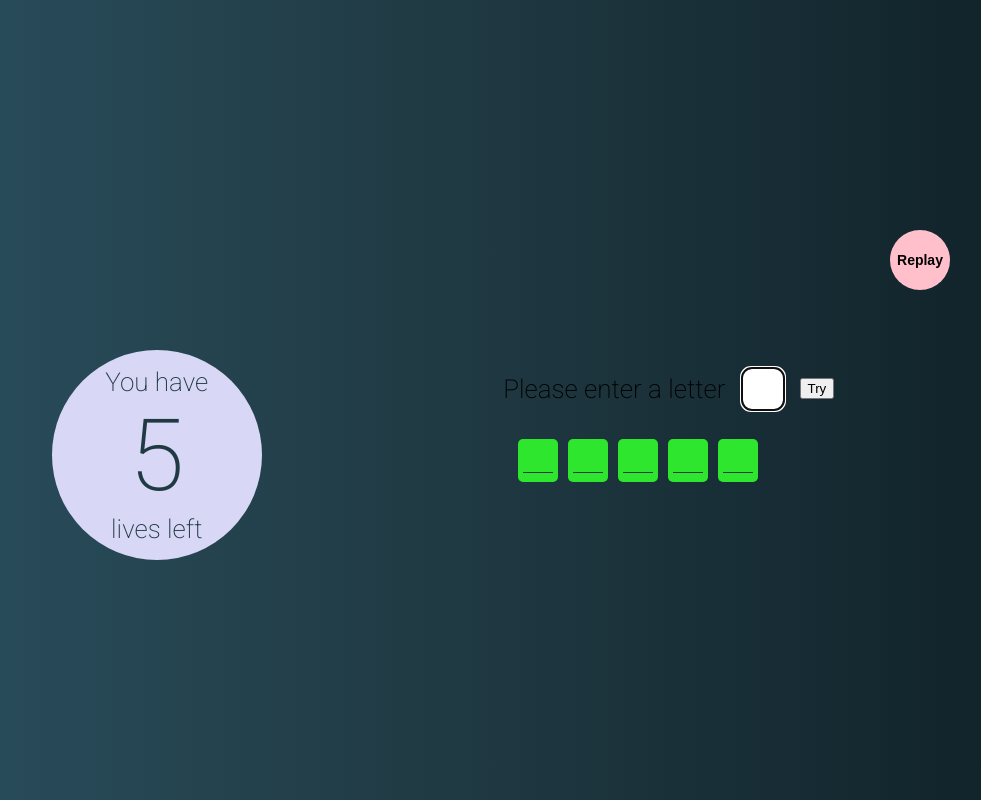
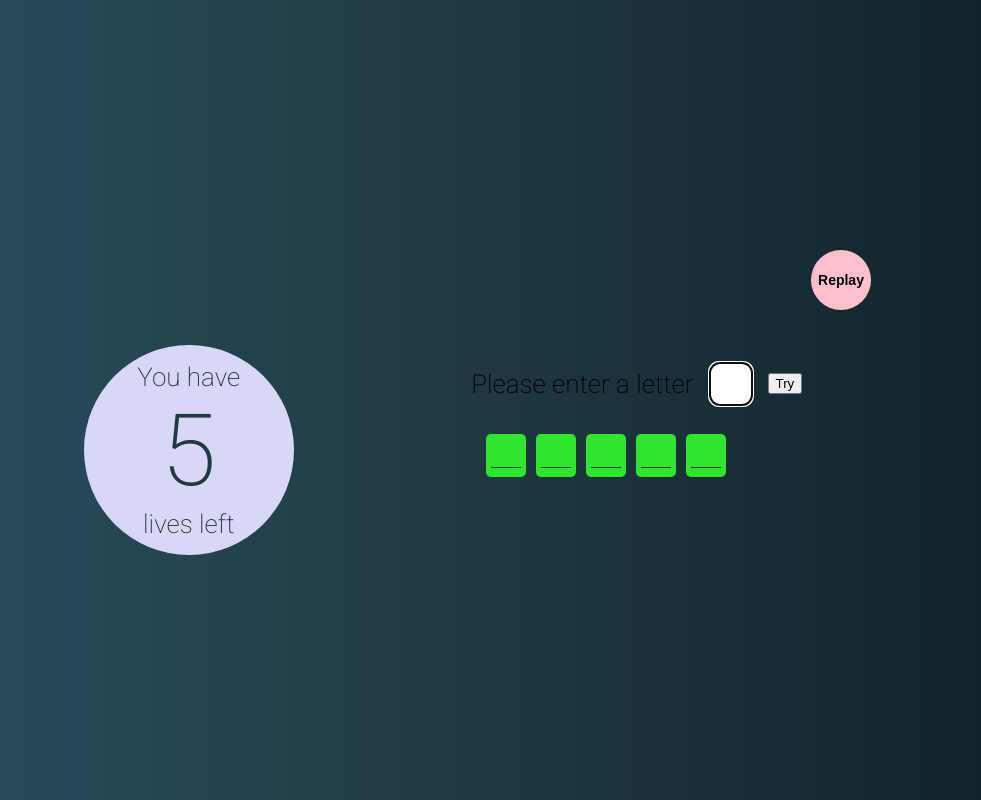
Before and after one commit to aledeloss/hangman-game, a React (Create React App) app: page / in a window 1280 px wide. Shown: the whole page, without its empty margins (202-1183 px from the left). Built offline with nearby package versions, Linux system fonts and the light colour scheme.

Commit message:
layout details

```diff
--- a/src/components/Button/Button.scss
+++ b/src/components/Button/Button.scss
@@ -5,7 +5,7 @@
     align-items: center;
     align-self: flex-end;
     justify-self: flex-end;
-    margin-bottom: 50px;
+    margin: 20px;
     width: 60px;
     height: 60px;
     border: none;
--- a/src/components/Game/Game.scss
+++ b/src/components/Game/Game.scss
@@ -11,9 +11,15 @@
   align-items: center;
   flex-direction: column;
   width: 100vw;
+  padding: 5px;
   justify-content: space-around;
 }
 
+@media (min-width: 600px) {
+  .game__container {
+    width: 100vw;
+  }
+}
 
 @media (min-width: 800px) {
   .game__container {
@@ -21,3 +27,11 @@
     flex-direction: row;
   }
 }
+
+@media (min-width: 1200px) {
+  .game__container {
+    width: 70vw;
+    max-width: 1100px;
+    flex-direction: row;
+  }
+}
```
Lines whose indentation alone changed are shown as unchanged.
